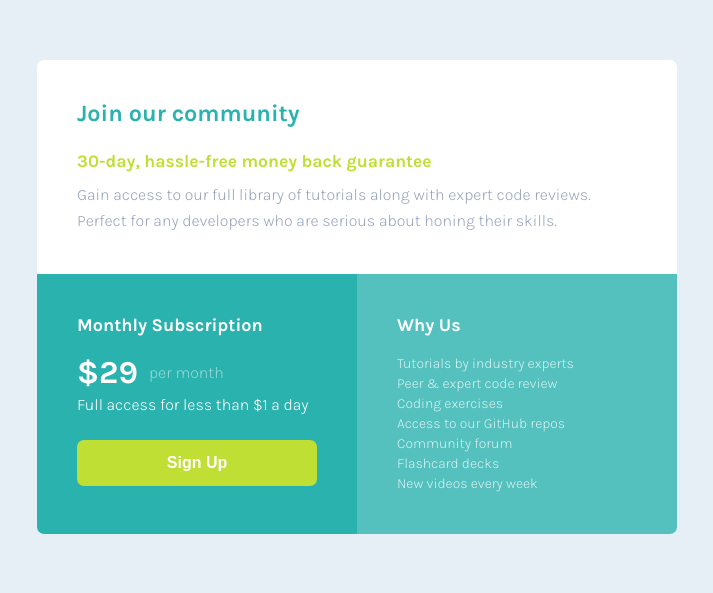
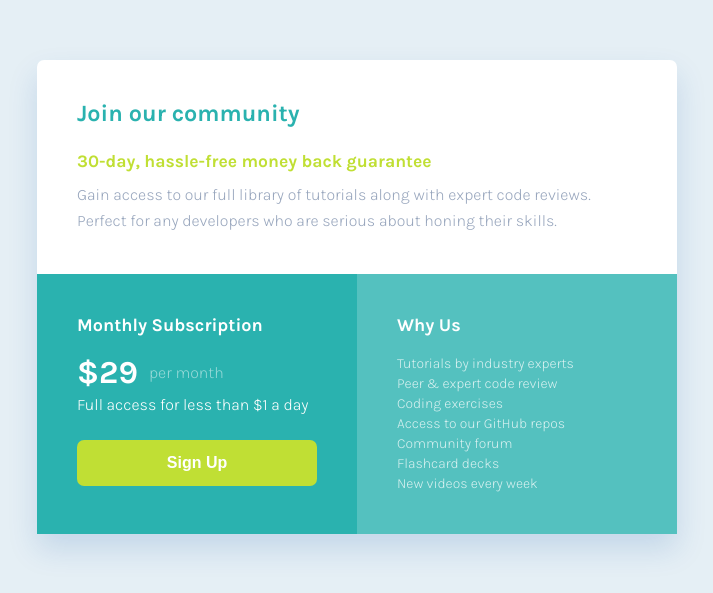
Before and after one commit to oanh-hth/FMS-Single-Price-Component, a plain HTML site: page index.html in a window 1280 px wide. Shown: the part 103-696 px from the top of the page, without its empty margins (283-996 px from the left). Drawn offline with Linux system fonts and the light colour scheme.

Commit message:
modify border radius and box shadow of grid

```diff
--- a/style.css
+++ b/style.css
@@ -68,8 +68,10 @@ h2 + p {
     background-color: var(--color-white-100);
     width: min(100vw - 4rem, 40rem);
     margin-block: 4.5rem 3.875rem;
-    border-radius: 7px;
+    border-top-left-radius: 7px;
+    border-top-right-radius: 7px;
     overflow: hidden;
+    box-shadow: 0px 15px 30px 0px rgba(0, 81, 171, 0.15);
 }
 
 .grid-item {
```
